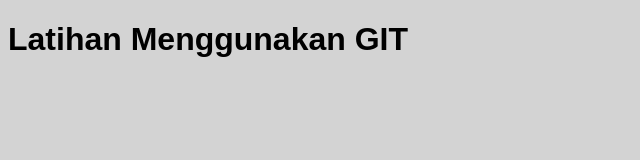
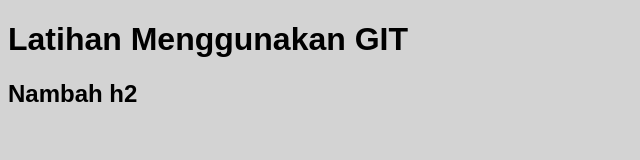
Before and after one commit to fikaridn/belajar-git, a plain HTML site: page index.html in a window 1280 px wide. Shown: the whole page, without its empty margins (0-640 px from the left). Drawn offline with Linux system fonts and the light colour scheme.

Commit message:
menambahkan h2 lagi

```diff
--- a/index.html
+++ b/index.html
@@ -12,7 +12,7 @@
 </head>
 <body>
     <h1>Latihan Menggunakan GIT</h1>
-
+    <h2>Nambah h2</h2>
     <script type="text/javascript" src="script.js"></script>
 </body>
 </html>
```
